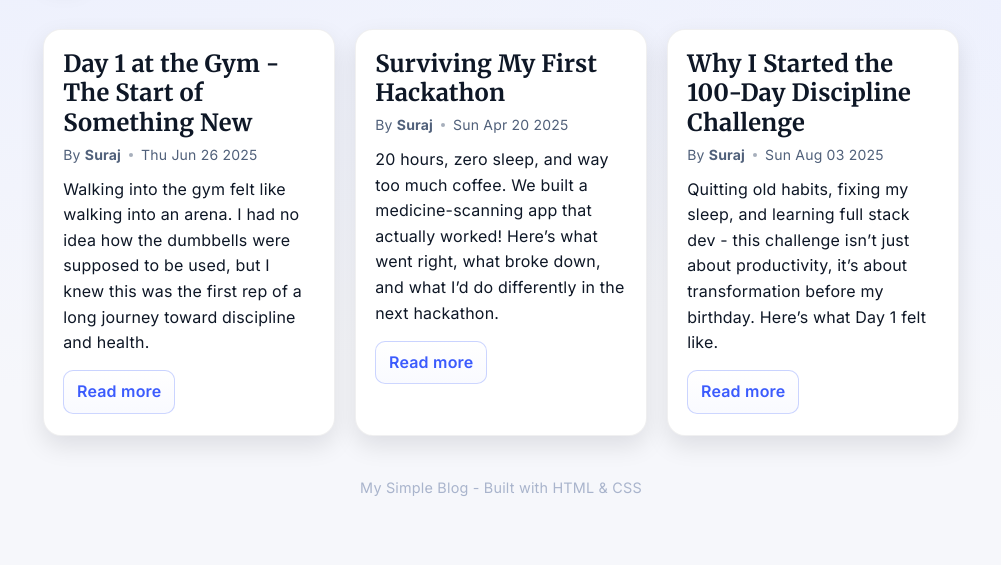
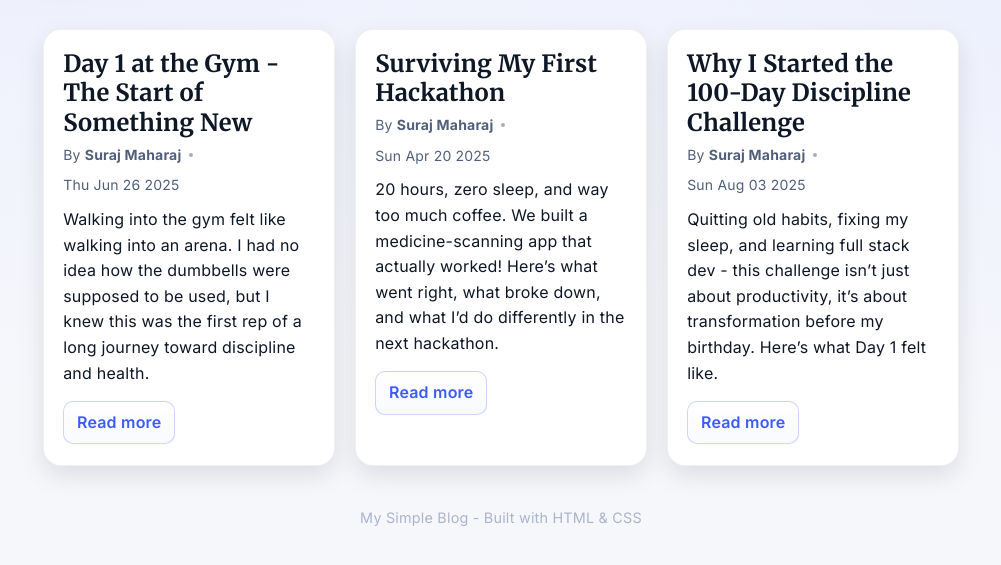
Before and after one commit to surcodes/Blog-Page, a plain HTML site: page index.html in a window 1280 px wide. Shown: the part 131-696 px from the top of the page, without its empty margins (139-1140 px from the left). Drawn offline with Linux system fonts and the light colour scheme.

Commit message:
Update index.html

```diff
--- a/index.html
+++ b/index.html
@@ -35,21 +35,21 @@
     const blogPosts = [
       {
         title: "Day 1 at the Gym - The Start of Something New",
-        author: "Suraj",
+        author: "Suraj Maharaj",
         date: "2025-06-26",
         summary: "Walking into the gym felt like walking into an arena. I had no idea how the dumbbells were supposed to be used, but I knew this was the first rep of a long journey toward discipline and health.",
         link: "#"
       },
       {
         title: "Surviving My First Hackathon",
-        author: "Suraj",
+        author: "Suraj Maharaj",
         date: "2025-04-20",
         summary: "20 hours, zero sleep, and way too much coffee. We built a medicine-scanning app that actually worked! Here’s what went right, what broke down, and what I’d do differently in the next hackathon.",
         link: "#"
       },
       {
         title: "Why I Started the 100-Day Discipline Challenge",
-        author: "Suraj",
+        author: "Suraj Maharaj",
         date: "2025-08-03",
         summary: "Quitting old habits, fixing my sleep, and learning full stack dev - this challenge isn’t just about productivity, it’s about transformation before my birthday. Here’s what Day 1 felt like.",
         link: "#"
```
